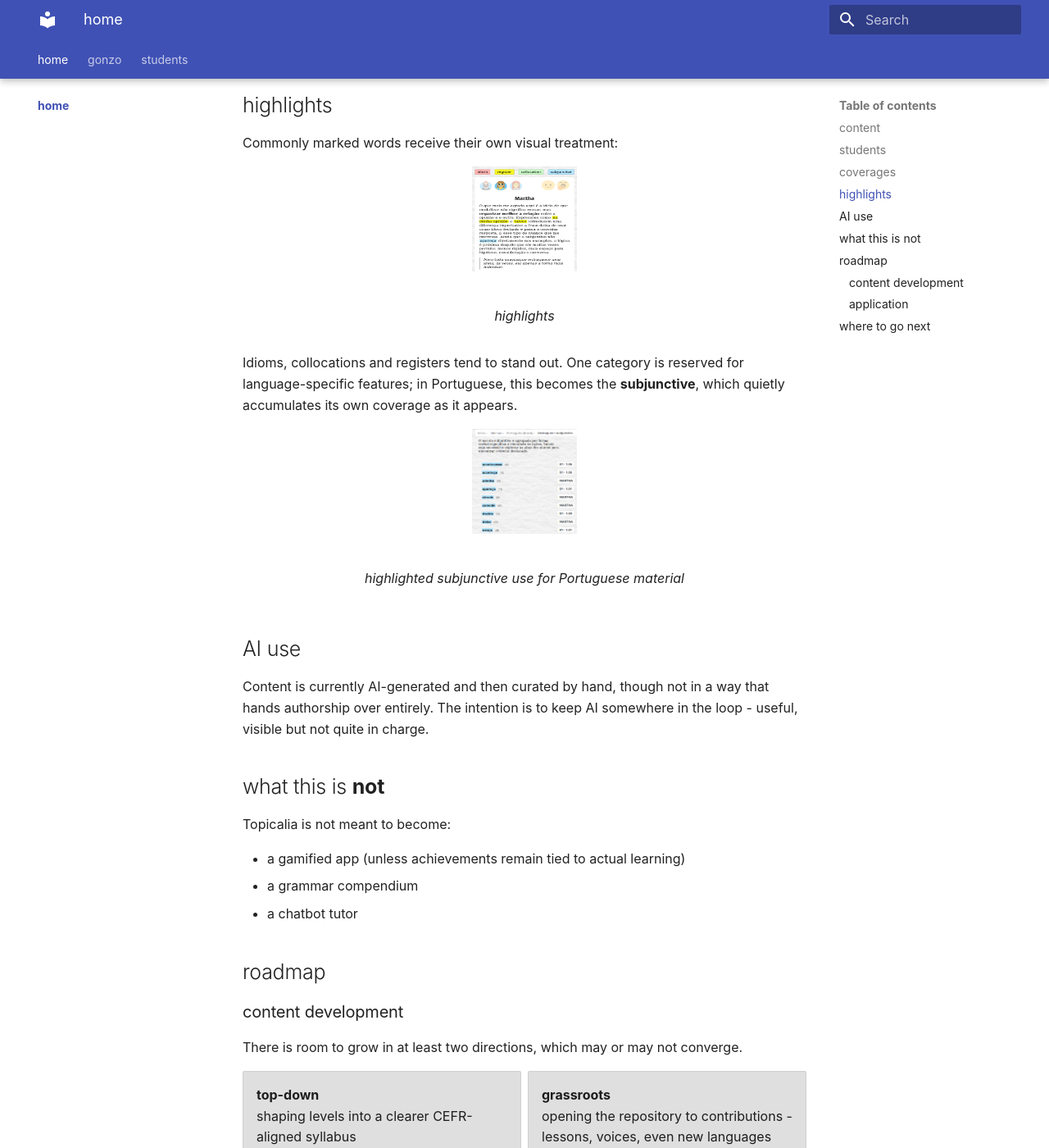
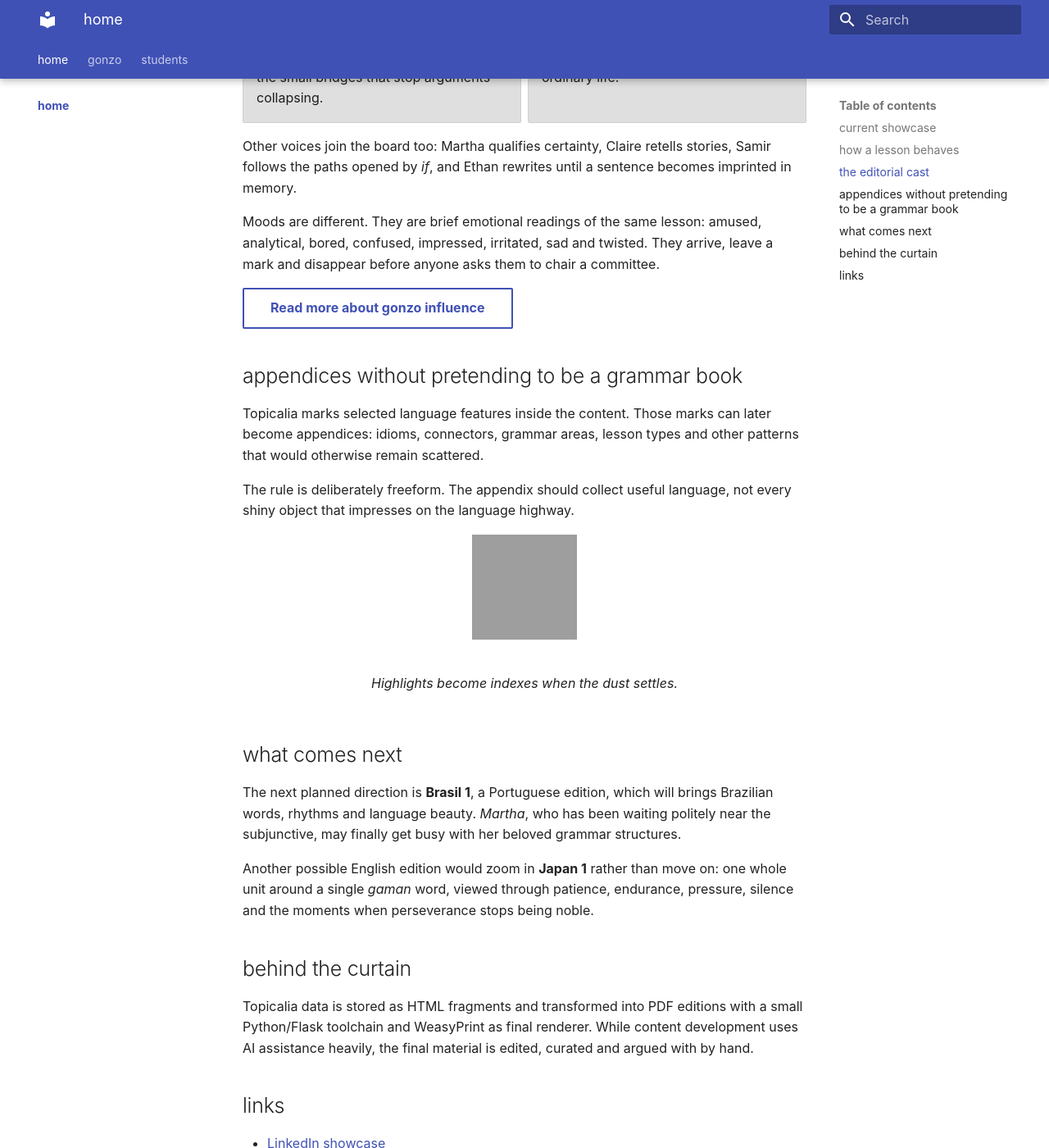
Before and after one commit to jiwanski/topicalia2-notes, an MkDocs documentation site: the page built from docs/index.md, in a window 1280 px wide and 1400 px high, scrolled down 1949 px. Shown: the whole window at 82% size. Built offline with MkDocs 1.6.1 and Material for MkDocs 9.7.7, drawn with Linux system fonts in a browser that asks for light colours; some of the changed text lies outside the part shown; grey boxes are pictures that could not be loaded.

Commit message:
docs: rewrite home page around PDF editions

````diff
--- a/docs/index.md
+++ b/docs/index.md
@@ -1,109 +1,117 @@
 # about
 
-**Topicalia** is a lightweight web application that takes a slightly different approach to studying foreign languages, with Brazilian Portuguese as its showcase - partly by design, partly by passion. Below is a glimpse of what has taken shape so far.
+**Topicalia** is a small publishing experiment for language learning.
 
-## content
+It produces short PDF booklets, built around topical lessons and recurring voices. A lesson begins with a word, a scene or a small cultural idea, which then starts to stir the classroom into creative trouble.
 
-The material follows the rough outline of a course book series, though not too strictly:
+> Topicalia is both a course and its commentary. And all that follows traditional student and teacher materials. With a twist.
 
 <div class="grid cards" markdown>
-- __A1-C2 levels__ loosely aligned with CEFR
-- expandable __units__ per level
-- short, focused __lessons__, up to ten per unit
-- thematic indexes - referred to as __coverages__
+
+-   :material-book-open-page-variant:{ .lg .middle } __Student edition__
+
+    ---
+
+    Short lessons, voice reactions, class chronicles and appendices for patterns noticed along the way.
+
+-   :material-school:{ .lg .middle } __Teacher edition__
+
+    ---
+
+    Answer keys, teaching notes and comments on how the voices can support discussion.
+
 </div>
 
-Each lesson is accompanied by student reactions, some coming from fixed, named characters (personas), others appearing briefly as anonymous moods.
-
->  In this way, **Topicalia is both a course and its commentary**, while readers are **watching a small class work through the material**, occasionally more closely than the material itself would suggest.
+<figure markdown="span">
+  ![Student PDF pages](assets/screens/japan1-student-edition.png)
+  <figcaption>Students watch a small editorial cast react to the lesson from different angles.</figcaption>
+</figure>
 
 <figure markdown="span">
-  ![_](assets/screens/lesson-dual.png)
-  <figcaption>the class is watching</figcaption>
+  ![Teacher PDF pages](assets/screens/japan1-teacher-edition.png)
+  <figcaption>Here is how the teacher gets involved.</figcaption>
 </figure>
 
-## students
+## current showcase
+
+The current demo edition is:
+
+<div class="grid cards" markdown>
+
+-   :material-ideogram-cjk:{ .lg .middle } __Japan 1__
+
+    ---
+
+    English (UK), B2 level. Five lessons built around Japanese words:
+    <em>tsundoku</em>, <em>wabi-sabi</em>, <em>ikigai</em>, <em>omotenashi</em> and <em>kintsugi</em>.
+
+</div>
+
+## how a lesson behaves
+
+A Topicalia lesson is brief by design, but it gets a new life when the main text ends.
+
+```text
+lesson
+  -> follow-up question
+  -> persona reactions
+  -> mood reactions
+  -> class chronicle
+  -> teacher notes on lesson
+  -> teacher comments about selected class reactions
+```
+
+The main text introduces the topic. The voices then test it, doubt it, rewrite it, overanalyse it or occasionally ignore it.
+
+## the editorial cast
+
+Personas are recurring language critics. Each one notices something different, for example:
+
+<div class="grid cards" markdown>
+
+-   __Ines__
+    collects living phrasework and distrusts polished sentences nobody would actually say.
+
+-   __Camila__
+    treats memory like an archive and watches how speakers reconstruct the past.
+
+-   __Piotr__
+    follows connectors, contrast and the small bridges that stop arguments collapsing.
+
+-   __Rafa__
+    pressure-tests language against ordinary life.
+
+</div>
+
+Other voices join the board too: Martha qualifies certainty, Claire retells stories, Samir follows the paths opened by <em>if</em>, and Ethan rewrites until a sentence becomes imprinted in memory.
+
+Moods are different. They are brief emotional readings of the same lesson: amused, analytical, bored, confused, impressed, irritated, sad and twisted. They arrive, leave a mark and disappear before anyone asks them to chair a committee.
+
+[Read more about gonzo influence](topicalism/gonzo.md){ .md-button }
+
+## appendices without pretending to be a grammar book
+
+Topicalia marks selected language features inside the content. Those marks can later become appendices: idioms, connectors, grammar areas, lesson types and other patterns that would otherwise remain scattered.
+
+The rule is deliberately freeform. The appendix should collect useful language, not every shiny object that impresses on the language highway.
 
 <figure markdown="span">
-  ![_](assets/screens/students-roster.png)
-  <figcaption>students roster - personas and moods</figcaption>
+  ![Example appendix page from Japan 1](assets/screens/japan1-appendix-highlights.png)
+  <figcaption>Highlights become indexes when the dust settles.</figcaption>
 </figure>
 
-Personas are consistent enough to be recognizable, each carrying a particular bias or habit that tends to surface across lessons, sometimes drifting beyond the immediate topic. Moods, by contrast, appear briefly - short, anonymous reactions that register an impression and then disappear.
+## what comes next
 
+The next planned direction is **Brasil 1**, a Portuguese edition, which will brings Brazilian words, rhythms and language beauty. _Martha_, who has been waiting politely near the subjunctive, may finally get busy with her beloved grammar structures.
 
-<figure markdown="span">
-  ![Image title](assets/screens/student-ines.png)
-  <figcaption>Inês in the sky with idioms</figcaption>
-</figure>
+Another possible English edition would zoom in **Japan 1** rather than move on: one whole unit around a single <em>gaman</em> word, viewed through patience, endurance, pressure, silence and the moments when perseverance stops being noble.
 
-## coverages
+## behind the curtain
 
-Because the content is marked semantically, Topicalia can generate indexes of what actually appears across lessons - grammar areas, exercise types, lesson categories and selected highlights that would otherwise remain scattered.
+Topicalia data is stored as HTML fragments and transformed into PDF editions with a small Python/Flask toolchain and WeasyPrint as final renderer. While content development uses AI assistance heavily, the final material is edited, curated and argued with by hand.
 
-<figure markdown="span">
-  ![_](assets/screens/coverage-grammar.png)
-  <figcaption>coverage of Portuguese grammar</figcaption>
-</figure>
+## links
 
-## highlights
-
-Commonly marked words receive their own visual treatment:
-
-<figure markdown="span">
-  ![_](assets/screens/highlights.png)
-  <figcaption>highlights</figcaption>
-</figure>
-
-Idioms, collocations and registers tend to stand out. One category is reserved for language-specific features; in Portuguese, this becomes the **subjunctive**, which quietly accumulates its own coverage as it appears.
-
-<figure markdown="span">
-  ![_](assets/screens/highlight-subjunctive.png)
-  <figcaption>highlighted subjunctive use for Portuguese material</figcaption>
-</figure>
-
-## AI use
-
-Content is currently AI-generated and then curated by hand, though not in a way that hands authorship over entirely. The intention is to keep AI somewhere in the loop - useful, visible but not quite in charge.
-
-
-## what this is **not**
-
-Topicalia is not meant to become:
-
-- a gamified app (unless achievements remain tied to actual learning)
-- a grammar compendium
-- a chatbot tutor
-
-## roadmap
-
-### content development
-
-There is room to grow in at least two directions, which may or may not converge.
-
-<div class="grid cards" markdown>
-- **top-down**<br/>shaping levels into a clearer CEFR-aligned syllabus
-- **grassroots**<br/>opening the repository to contributions - lessons, voices, even new languages
-</div>
-
-### application
-
-As a single-person project, with tons of educational content to develop, Topicalia application is parked at MVP phase. A few paths remain open, should time allow:
-
-<div class="grid cards" markdown>
-- **FastAPI**<br/>a natural step beyond Flask
-- **database**<br/>possibly MongoDB or a similar lightweight store
-- **testing**<br/>first manual, then web UI automation
-- **hosting**<br/>exploring minimal hosting setups for local preview and public delivery
-</div>
-
-## where to go next
-
-If you want to understand the underlying logic - or at least the atmosphere around it - read:
-
-* [why gonzo](topicalism/gonzo.md)
-
-For more about the author, visit:
-
-* [LinkedIn](https://www.linkedin.com/in/jacekiwanski/)
-* [GitHub](https://github.com/jiwanski)
+- [LinkedIn showcase](https://www.linkedin.com/showcase/topicalia/?viewAsMember=true)
+- [LinkedIn project creator](https://www.linkedin.com/in/jacekiwanski/)
+- [GitHub](https://github.com/jiwanski)
````
